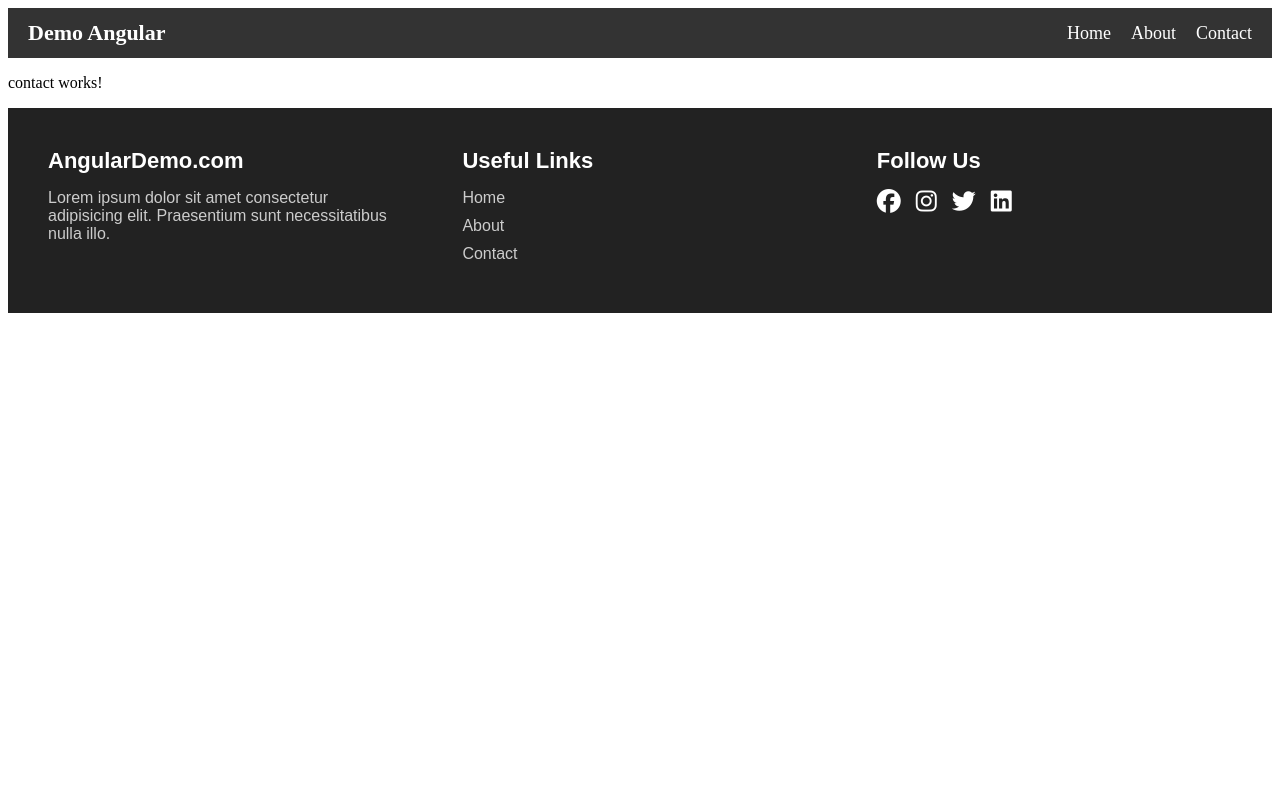
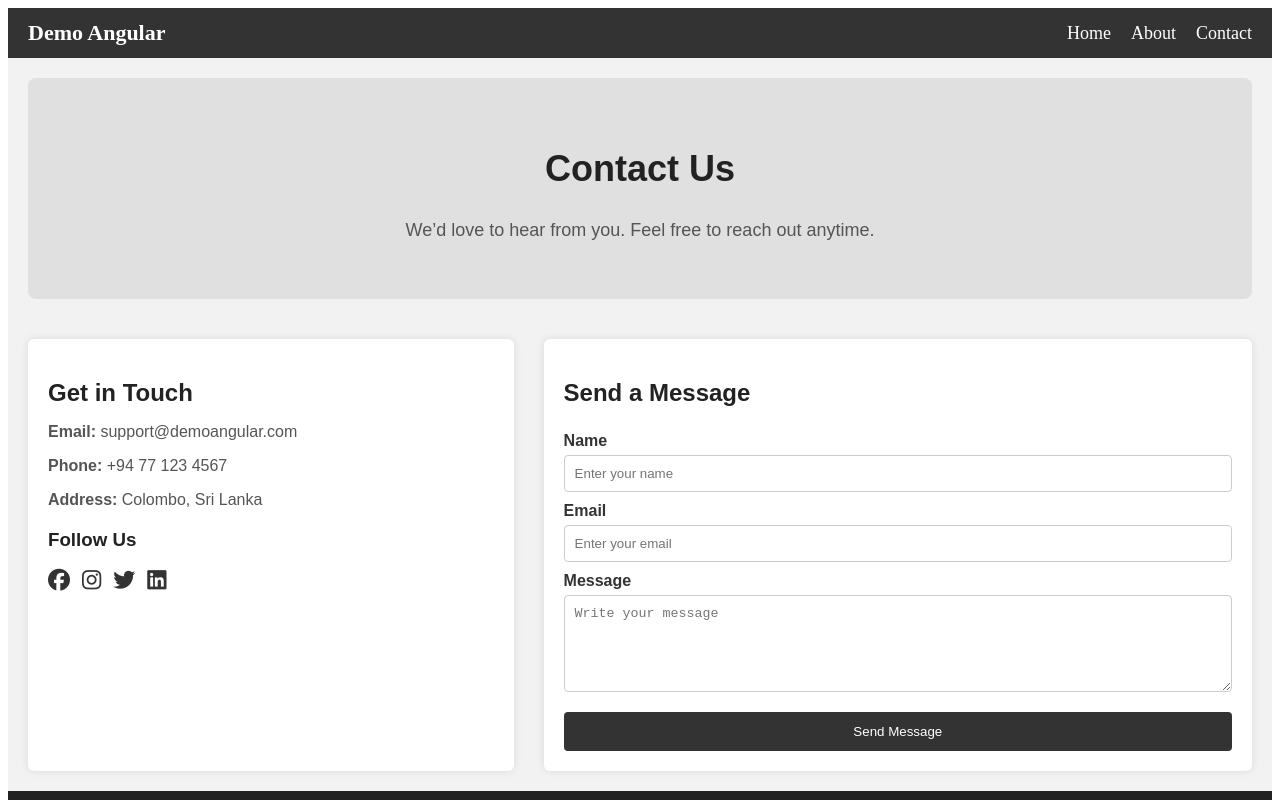
Before and after one commit to AksaMJML/AngularLearningJourney, an Angular app: page /contact in a window 1280 px wide. Shown: the top 800 px of the page. Built offline with nearby package versions, Linux system fonts and the light colour scheme.

Commit message:
add contact page layout and styling, implement contact form

```diff
--- a/src/app/page/contact/contact.css
+++ b/src/app/page/contact/contact.css
@@ -0,0 +1,112 @@
+.contact-container {
+  padding: 20px;
+  font-family: Arial, sans-serif;
+  background: #f2f2f2; /* matches home page */
+  color: #333;
+}
+
+/* Header Section */
+.contact-header {
+  text-align: center;
+  background: #e0e0e0;
+  padding: 40px;
+  border-radius: 8px;
+}
+
+.contact-header h1 {
+  font-size: 36px;
+  color: #222;
+}
+
+.contact-header p {
+  font-size: 18px;
+  color: #555;
+  margin-top: 10px;
+}
+
+/* Content Layout */
+.contact-content {
+  display: flex;
+  gap: 30px;
+  margin-top: 40px;
+}
+
+/* Left Side Info */
+.contact-info {
+  width: 40%;
+  background: #ffffff;
+  padding: 20px;
+  border-radius: 6px;
+  box-shadow: 0 0 8px rgba(0,0,0,0.1);
+}
+
+.contact-info h2 {
+  margin-bottom: 10px;
+  color: #222;
+}
+
+.contact-info p {
+  margin-bottom: 10px;
+  color: #555;
+}
+
+.contact-info h3 {
+  margin-top: 20px;
+  color: #222;
+}
+
+.icons i {
+  font-size: 22px;
+  margin-right: 12px;
+  cursor: pointer;
+}
+
+.icons i:hover {
+  color: #333;
+}
+
+/* Right Side Form */
+.contact-form {
+  width: 60%;
+  background: #ffffff;
+  padding: 20px;
+  border-radius: 6px;
+  box-shadow: 0 0 8px rgba(0,0,0,0.1);
+}
+
+.contact-form h2 {
+  margin-bottom: 15px;
+  color: #222;
+}
+
+.contact-form form {
+  display: flex;
+  flex-direction: column;
+}
+
+.contact-form label {
+  margin-top: 10px;
+  font-weight: bold;
+}
+
+.contact-form input,
+.contact-form textarea {
+  margin-top: 5px;
+  padding: 10px;
+  border: 1px solid #ccc;
+  border-radius: 4px;
+}
+
+.contact-form button {
+  margin-top: 20px;
+  background: #333; /* matches navbar/footer */
+  color: white;
+  padding: 12px;
+  border: none;
+  cursor: pointer;
+  border-radius: 4px;
+}
+
+.contact-form button:hover {
+  background: #555;
+}
--- a/src/app/page/contact/contact.html
+++ b/src/app/page/contact/contact.html
@@ -1 +1,46 @@
-<p>contact works!</p>
+<div class="contact-container">
+
+  <section class="contact-header">
+    <h1>Contact Us</h1>
+    <p>We’d love to hear from you. Feel free to reach out anytime.</p>
+  </section>
+
+  <section class="contact-content">
+
+    <!-- Left Side: Info -->
+    <div class="contact-info">
+      <h2>Get in Touch</h2>
+      <p><strong>Email:</strong> support@demoangular.com</p>
+      <p><strong>Phone:</strong> +94 77 123 4567</p>
+      <p><strong>Address:</strong> Colombo, Sri Lanka</p>
+
+      <h3>Follow Us</h3>
+      <div class="icons">
+        <i class="fa-brands fa-facebook"></i>
+        <i class="fa-brands fa-instagram"></i>
+        <i class="fa-brands fa-twitter"></i>
+        <i class="fa-brands fa-linkedin"></i>
+      </div>
+    </div>
+
+    <!-- Right Side: Form -->
+    <div class="contact-form">
+      <h2>Send a Message</h2>
+
+      <form>
+        <label>Name</label>
+        <input type="text" placeholder="Enter your name">
+
+        <label>Email</label>
+        <input type="email" placeholder="Enter your email">
+
+        <label>Message</label>
+        <textarea rows="5" placeholder="Write your message"></textarea>
+
+        <button type="submit">Send Message</button>
+      </form>
+    </div>
+
+  </section>
+
+</div>
```
